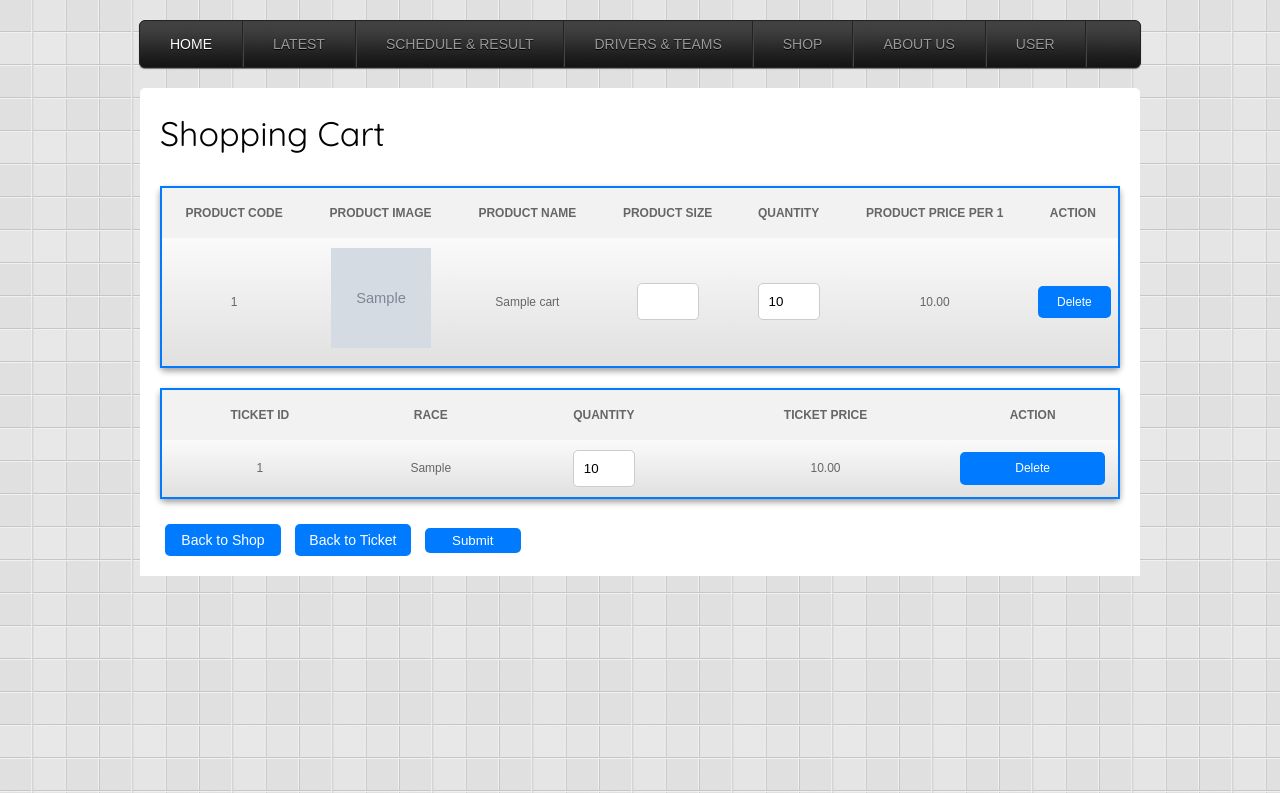
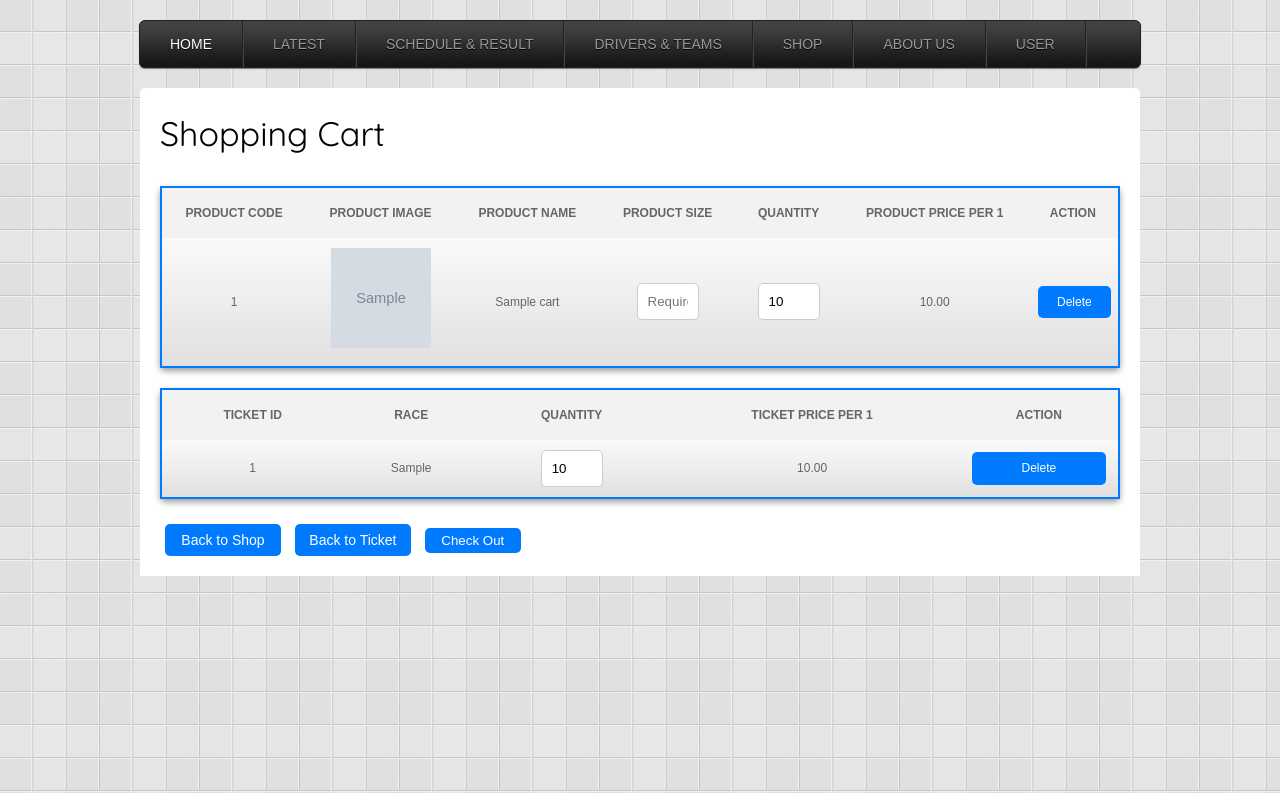
Before and after one commit to howchongxian/FYP-F1, a PHP site: page /phpmail/shopping_cart.php in a window 1280 px wide. Shown: the top 793 px of the page. Run offline with PHP 8.4, Linux system fonts and the light colour scheme; a user stored in the database is signed in; tables that the repository leaves empty hold one stand-in row (values such as "Sample post"); grey boxes marked "Sample" are stand-in pictures.

Commit message:
add required size

```diff
--- a/shopping_cart.php
+++ b/shopping_cart.php
@@ -153,13 +153,11 @@ document.addEventListener('DOMContentLoaded', function() {
         <td><img src="<?php echo $row["product_img"]; ?>" alt="Product Image"></td>
         <td><?php echo $row["product_name"];?></td>
         <td>
-          <input type="text" name="product_size[<?php echo $row['product_code']; ?>]">
+          <input type="text" name="product_size[<?php echo $row['product_code']; ?>]" placeholder="Required" required>
         </td>
         <td>
           <div class="qty">
-            <!--<button type="button" class="min" onclick="decrement('<?php echo $row['product_code']; ?>')">-</button>-->
             <input type="number" name="quantity[<?php echo $row['product_code']; ?>]" id="quantity-<?php echo $row['product_code']; ?>" value="<?php echo $row["quantity"]; ?>" min="1" max="5">
-            <!--<button type="button" class="plus" onclick="increment('<?php echo $row['product_code']; ?>')">+</button>-->
           </div>
         </td>
         <td><?php echo $row["product_price"];?></td>
@@ -176,7 +174,7 @@ document.addEventListener('DOMContentLoaded', function() {
         <th>Ticket ID</th>
         <th>Race</th>
         <th>Quantity</th>
-        <th>Ticket Price</th>
+        <th>Ticket Price per 1</th>
         <th>Action</th>
       </tr>
 
@@ -190,9 +188,7 @@ document.addEventListener('DOMContentLoaded', function() {
         <td><?php echo $row["race"];?></td>
         <td>
           <div class="qty">
-            <!--<button type="button" class="min" onclick="decrement2('<?php echo $row['ticketID']; ?>')">-</button>-->
             <input type="number" name="ticket_quantity[<?php echo $row['ticketID']; ?>]" id="ticket_quantity-<?php echo $row['ticketID']; ?>" value="<?php echo $row["quantity"]; ?>" min="1" max="5">
-            <!--<button type="button" class="plus" onclick="increment2('<?php echo $row['ticketID']; ?>')">+</button>-->
           </div>
         </td>
         <td><?php echo $row["ticket_price"];?></td>
@@ -208,7 +204,7 @@ document.addEventListener('DOMContentLoaded', function() {
     <div class="cart-buttons">
       <a class="sc_btn" href="product.php">Back to Shop</a>
       <a class="sc_btn" href="ticket.php">Back to Ticket</a>
-      <button class="sc_btn" type="button" onclick="document.getElementById('shoppingCartForm').submit();">Submit</button>
+      <button class="sc_btn" type="button" onclick="document.getElementById('shoppingCartForm').submit();">Check Out</button>
     </div>
   </form>
 </div>
```
